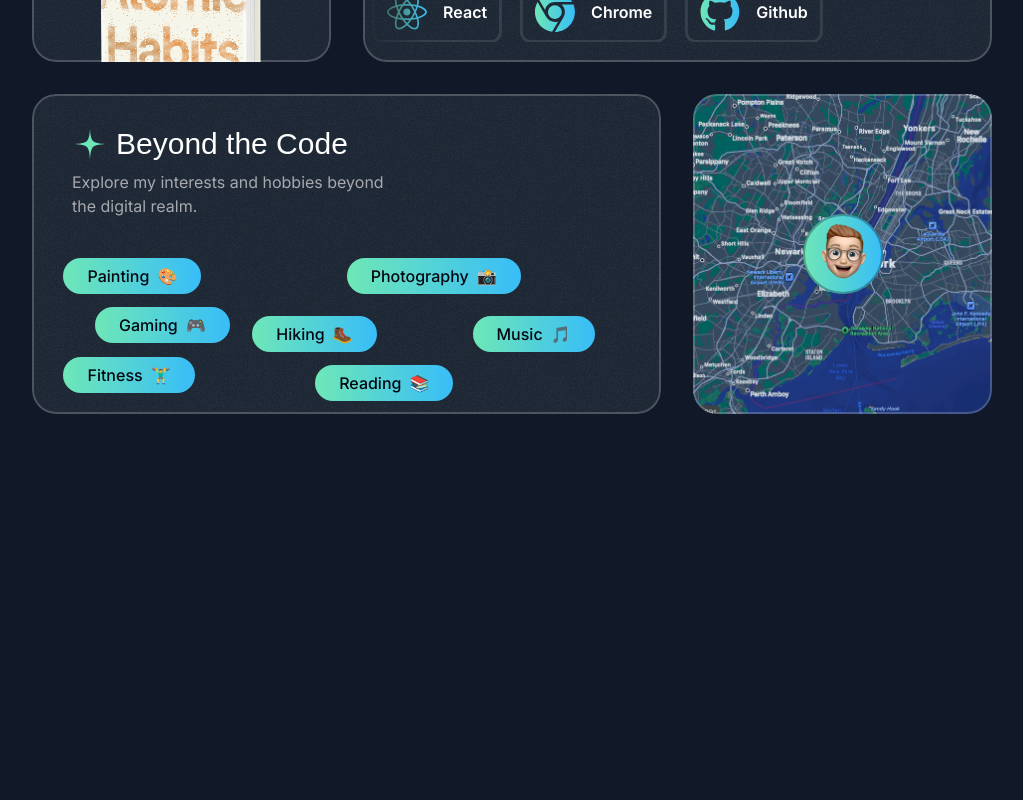
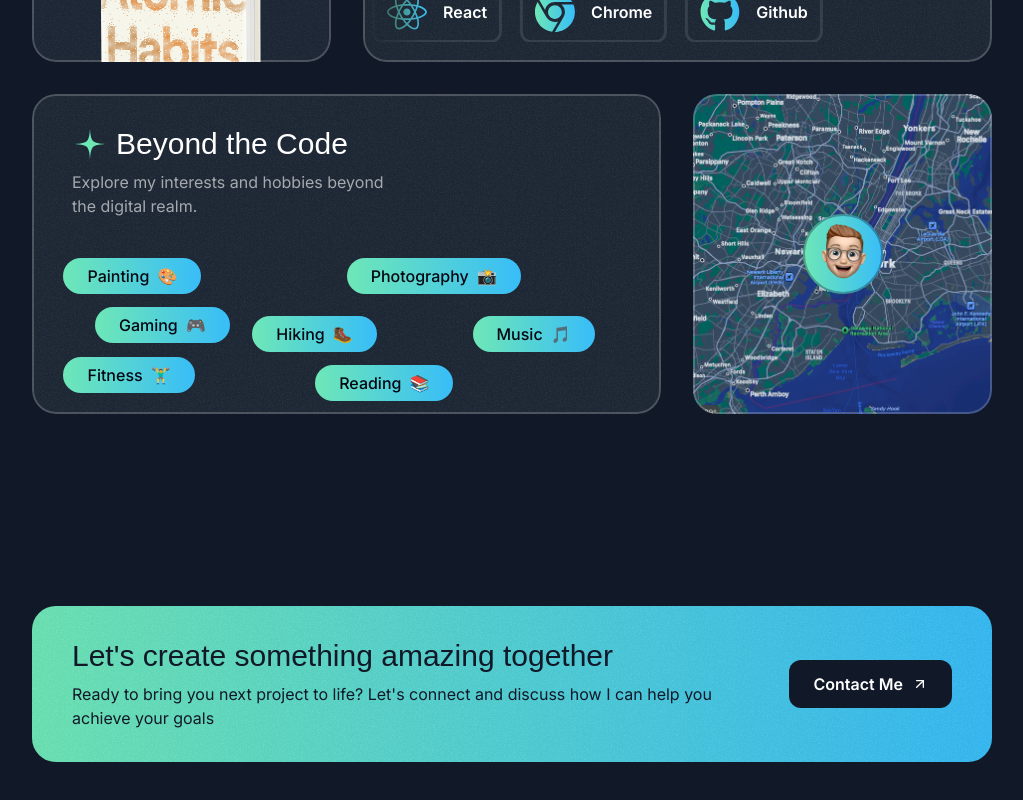
Before and after one commit to RuthlessDove/personal-website-nextjs, a Next.js app: page / in a window 1280 px wide. Shown: the part 4576-5376 px from the top of the page, without its empty margins (128-1151 px from the left). Before the commit the page ends 5102 px from the top, so only its background shows below. Built offline with nearby package versions, Linux system fonts and the light colour scheme; a web font is replaced by a local one.

Commit message:
Add ContactSection with styled layout and call-to-action button

```diff
--- a/src/app/page.tsx
+++ b/src/app/page.tsx
@@ -4,6 +4,7 @@
 import { TapeSection } from "@/sections/Tape";
 import { TestimonialsSection } from "@/sections/Testimonials";
 import { AboutSection } from "@/sections/About";
+import { ContactSection } from "@/sections/Contact";
 
 export default function Home() {
   return (
@@ -14,6 +15,7 @@
       <TapeSection />
       <TestimonialsSection />
       <AboutSection />
+      <ContactSection />
     </div>
   );
 }
--- a/src/sections/Contact.tsx
+++ b/src/sections/Contact.tsx
@@ -1,3 +1,35 @@
+// Assets
+import ArrowUpRightIcon from "@/assets/icons/arrow-up-right.svg";
+import grainImage from "@/assets/images/grain.jpg";
+
 export const ContactSection = () => {
-  return <div>Contact Section</div>;
+  return (
+    <div className="py-16 pt-12 lg:py-24 lg:pt-20">
+      <div className="container ">
+        <div className="bg-gradient-to-r from-emerald-300 to-sky-400 text-gray-900 py-8 px-10 rounded-3xl text-center md:text-left relative overflow-hidden z-0">
+          <div
+            className="absolute inset-0 opacity-5 -z-10"
+            style={{ backgroundImage: `url(${grainImage.src})` }}
+          ></div>
+          <div className="flex flex-col md:flex-row gap-8 md:gap-16 items-center">
+            <div>
+              <h2 className="font-serif text-2xl md:text-3xl">
+                Let's create something amazing together{" "}
+              </h2>
+              <p className="text-sm md:text-base mt-2">
+                Ready to bring you next project to life? Let's connect and
+                discuss how I can help you achieve your goals
+              </p>
+            </div>
+            <div>
+              <button className="text-white bg-gray-900 inline-flex items-center px-6 h-12 rounded-xl gap-2">
+                <span className="font-semibold w-max border border-gray-900">Contact Me</span>
+                <ArrowUpRightIcon className="size-4" />
+              </button>
+            </div>
+          </div>
+        </div>
+      </div>
+    </div>
+  );
 };
```
